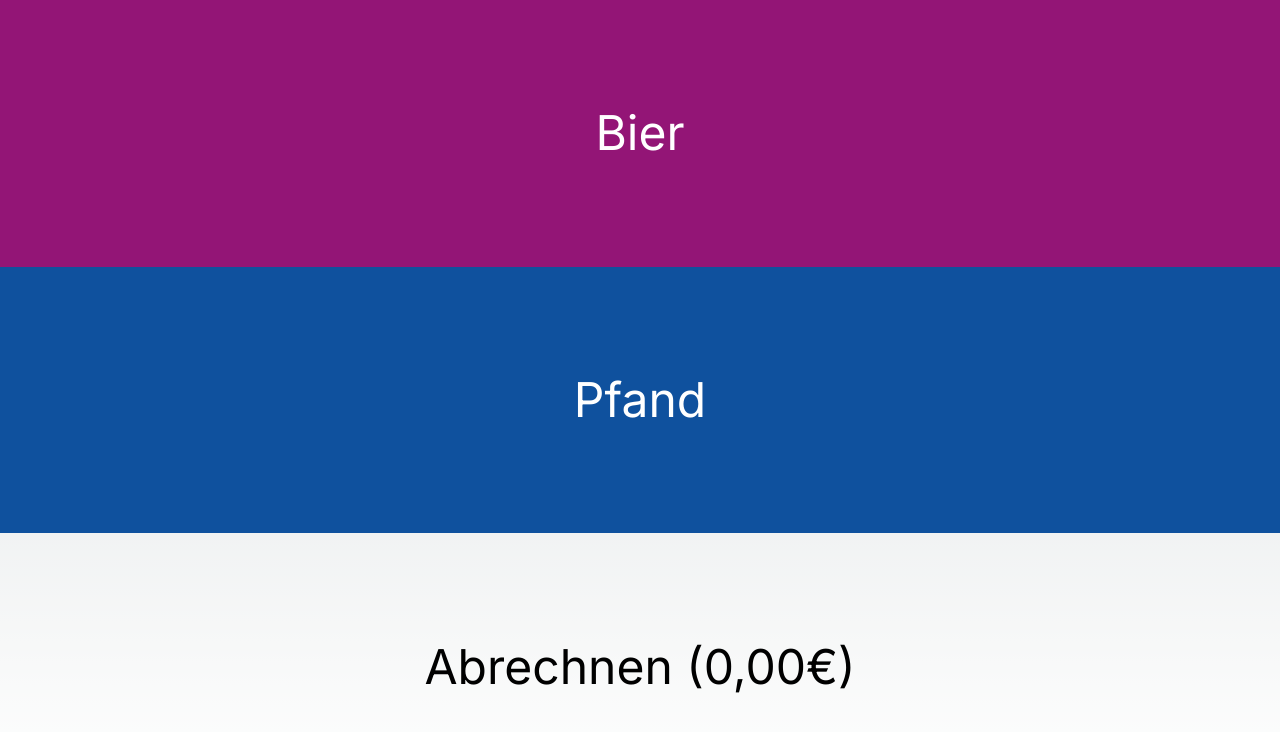
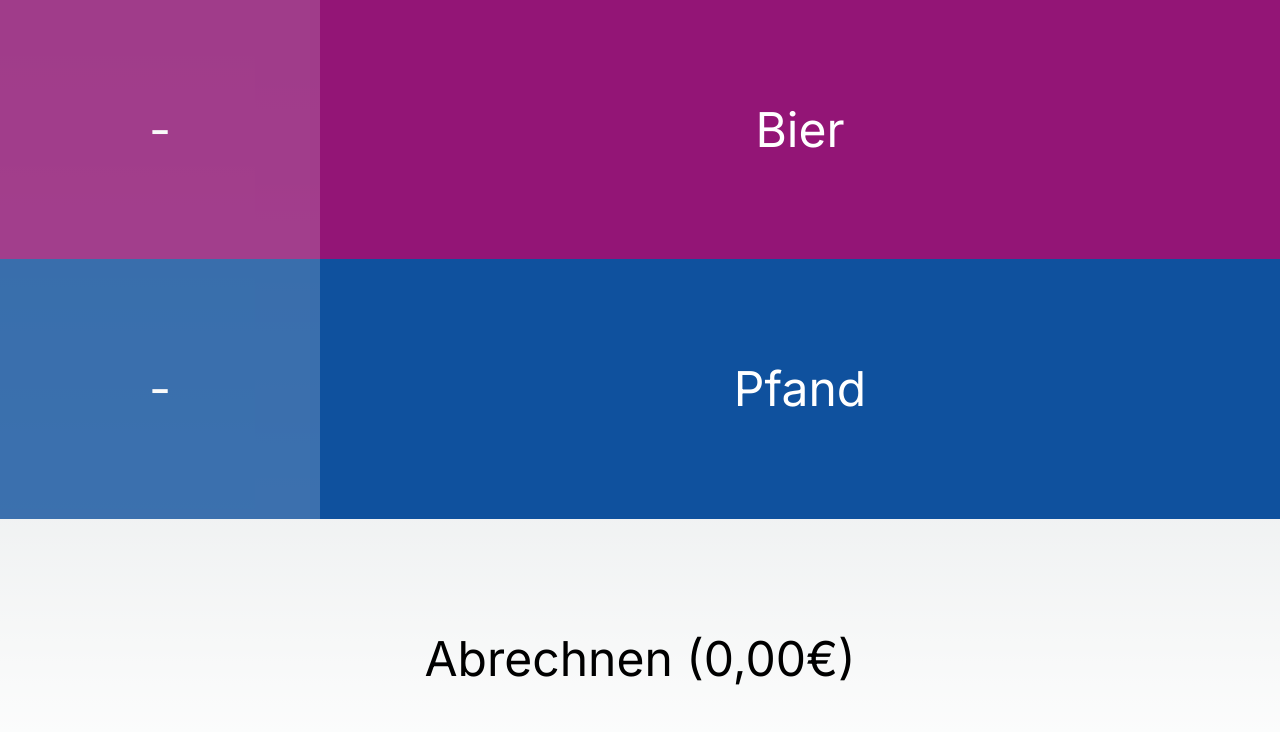
Before and after one commit to ichichich3011/staka-beer-calculator, a Next.js app: page / in a window 1280 px wide. Shown: the top 732 px of the page. Built offline with nearby package versions, Linux system fonts and the light colour scheme.

Commit message:
add remove button

```diff
--- a/app/components/Button.tsx
+++ b/app/components/Button.tsx
@@ -5,10 +5,11 @@ const Button = ({
                     key,
                     onClick,
                     children,
-                    className
+                    className,
+                    disabled,
                 }: { key?: string, onClick: () => void, children: React.ReactNode, className?: string}) => {
     return (
-        <button className={`p-4 grow text-5xl ${className}`} onClick={onClick} key={key}>
+        <button className={`p-4 text-5xl ${className}`} onClick={onClick} key={key} disabled={disabled}>
             {children}
         </button>
     )
--- a/app/components/Calculator.tsx
+++ b/app/components/Calculator.tsx
@@ -31,8 +31,23 @@ const Calculator = () => {
     return (
         <div className="h-full">
             <div className="flex flex-col h-full">
-                {buttonElements.map((buttonElement: { name: string, price: number }, index) => (
-                    <Button key={buttonElement.name} className={BUTTON_COLORS[index]}
+                {buttonElements.map((buttonElement: { name: string, price: number }, index) => (<div
+                        key={buttonElement.name}
+                        className="flex flex-row h-full">
+                        <Button className={`${BUTTON_COLORS[index]} opacity-80 min-w-[25%]`}
+                                disabled={!currentOrder[buttonElement.name]}
+                                onClick={() => {
+                                    setSum(sum - buttonElement.price)
+                                    setCurrentOrder({
+                                        ...currentOrder,
+                                        // @ts-ignore
+                                        [buttonElement.name]: currentOrder[buttonElement.name] ? currentOrder[buttonElement.name] - 1 : 1
+                                    })
+                                }}
+                            // @ts-ignore
+                        >-</Button>
+
+                        <Button className={`${BUTTON_COLORS[index]} grow`}
                                 onClick={() => {
                                     setSum(sum + buttonElement.price)
                                     setCurrentOrder({
@@ -42,9 +57,10 @@ const Calculator = () => {
                                     })
                                 }}
                             // @ts-ignore
-                    >{buttonElement.name} {currentOrder[buttonElement.name] && `(${currentOrder[buttonElement.name]})`}</Button>
+                        >{buttonElement.name} {currentOrder[buttonElement.name]}</Button>
+                    </div>
                 ))}
-                <Button onClick={() => {
+                <Button className="h-full" onClick={() => {
                     settle()
                     setIsOpen(true);
                 }}>Abrechnen ({format(sum)})</Button>
```
Lines whose indentation alone changed are shown as unchanged.
